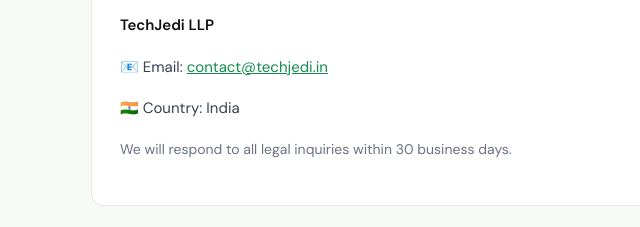
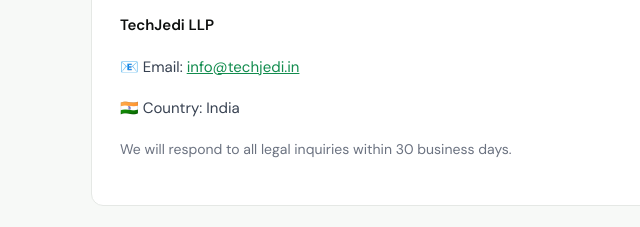
Before and after one commit to haris-learn/TechjediLLP, a plain HTML site: page terms.html in a window 1280 px wide. Shown: the part 5968-6195 px from the top of the page, 213-853 px from the left. Drawn offline with Linux system fonts and the light colour scheme.

Commit message:
terms.html

```diff
--- a/terms.html
+++ b/terms.html
@@ -231,7 +231,7 @@
     <h3>📬 Questions About These Terms</h3>
     <p>If you have any questions about these Terms of Service, please contact us:</p>
     <p><strong>TechJedi LLP</strong></p>
-    <p>📧 Email: <a href="mailto:contact@techjedi.in" style="color:var(--green-dark)">contact@techjedi.in</a></p>
+    <p>📧 Email: <a href="mailto:info@techjedi.in" style="color:var(--green-dark)">info@techjedi.in</a></p>
     <p>🇮🇳 Country: India</p>
     <p style="margin-top:16px; font-size:14px; color:var(--gray);">We will respond to all legal inquiries within 30 business days.</p>
   </div>
```
